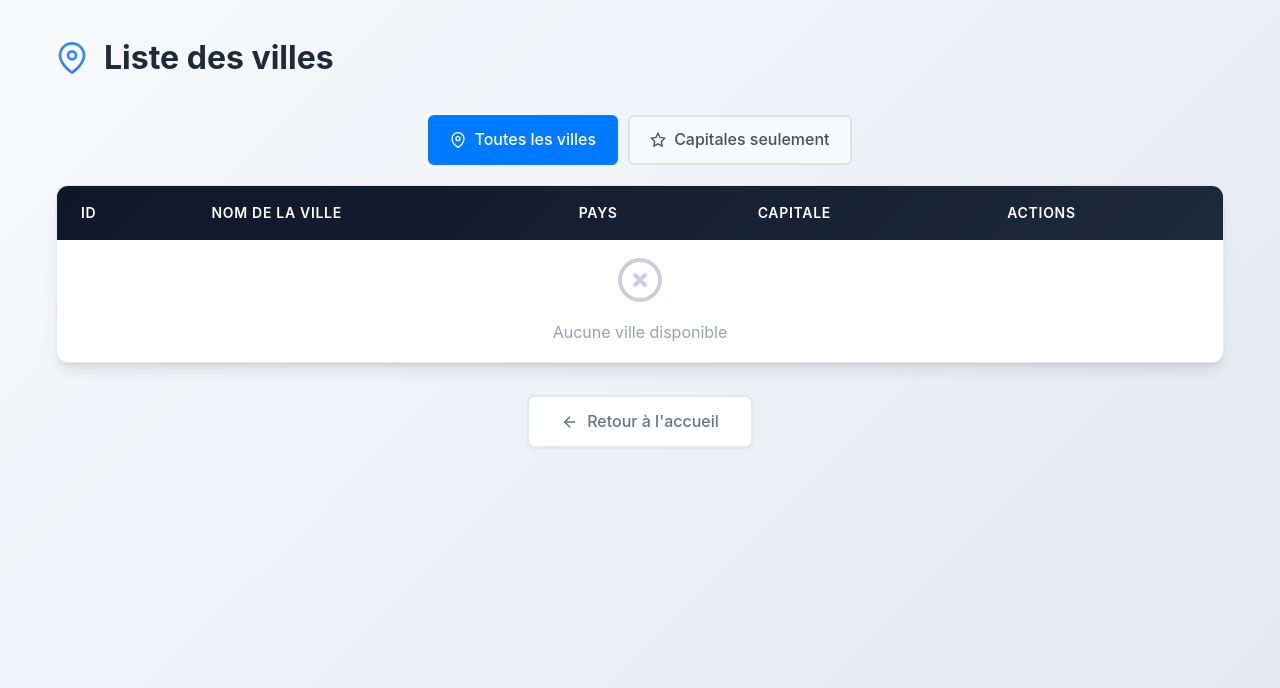
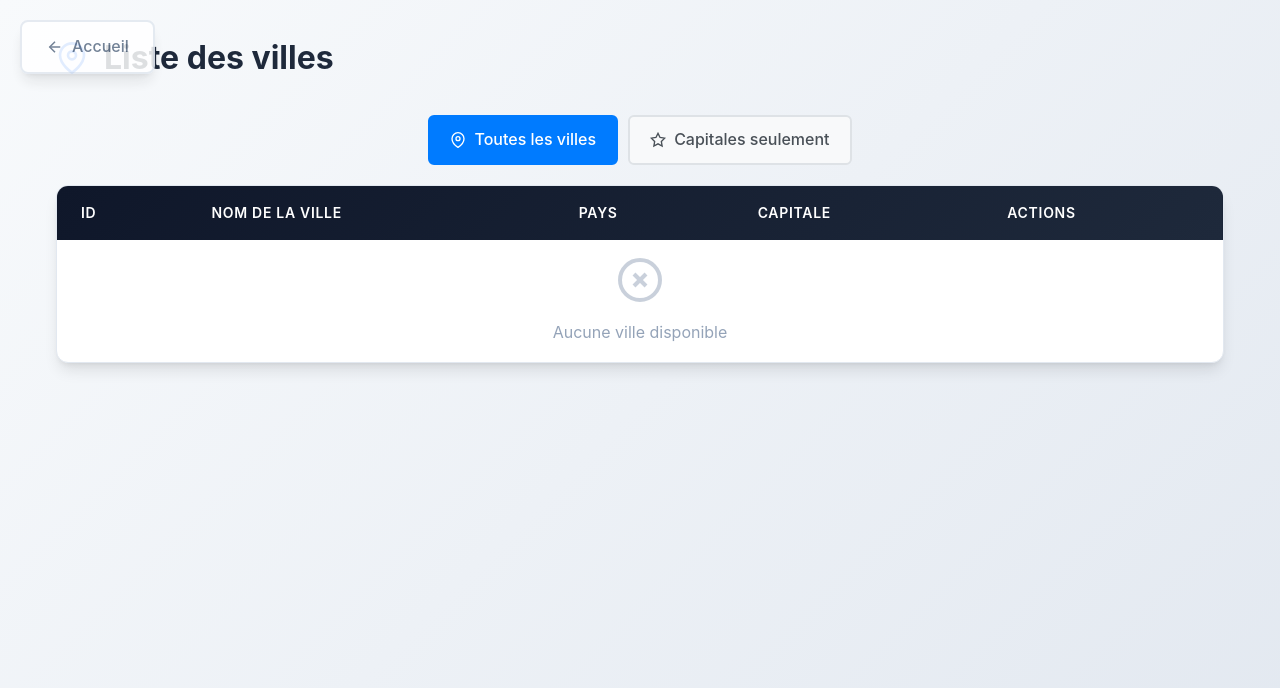
Before and after one commit to Vincent-Murienne/DjangoEvaluation, a Django app: page /city/ in a window 1280 px wide. Shown: the top 688 px of the page. Run offline with Django 5.2, Linux system fonts and the light colour scheme; data that the repository does not hold is empty.

Commit message:
Button flottant

```diff
--- a/DjangoEvaluation/sakila/static/css/styles.css
+++ b/DjangoEvaluation/sakila/static/css/styles.css
@@ -326,39 +326,88 @@ body {
     opacity: 0.5;
 }
 
-/* Buttons */
-.back-button {
-    display: flex;
-    justify-content: center;
-    margin-top: 2rem;
+/* Bouton de retour flottant */
+.floating-back-button {
+    position: fixed;
+    top: 20px;
+    left: 20px;
+    z-index: 1000;
+    opacity: 0.9;
+    transition: var(--transition);
 }
 
-.btn-secondary {
+.floating-back-button:hover {
+    opacity: 1;
+    transform: scale(1.05);
+}
+
+.btn-floating {
     display: inline-flex;
     align-items: center;
     gap: 0.5rem;
     background: white;
     color: var(--text-secondary);
     text-decoration: none;
-    padding: 0.75rem 2rem;
+    padding: 0.75rem 1.5rem;
     border-radius: var(--border-radius);
     font-weight: 500;
     transition: var(--transition);
     border: 2px solid var(--border-color);
-    box-shadow: var(--shadow-sm);
+    box-shadow: var(--shadow-lg);
+    backdrop-filter: blur(10px);
+    background: rgba(255, 255, 255, 0.95);
 }
 
-.btn-secondary:hover {
+.btn-floating:hover {
     background: var(--primary-color);
     color: white;
     border-color: var(--primary-color);
-    transform: translateY(-1px);
-    box-shadow: var(--shadow-md);
+    transform: translateY(-2px) scale(1.05);
+    box-shadow: 0 8px 25px rgba(0, 0, 0, 0.15);
 }
 
-.btn-secondary svg {
+.btn-floating svg {
     width: 18px;
     height: 18px;
+    transition: var(--transition);
+}
+
+.btn-floating:hover svg {
+    transform: translateX(-2px);
+}
+
+/* Version responsive */
+@media (max-width: 768px) {
+    .floating-back-button {
+        top: 15px;
+        left: 15px;
+    }
+
+    .btn-floating {
+        padding: 0.6rem 1.2rem;
+        font-size: 0.9rem;
+    }
+
+    .btn-floating svg {
+        width: 16px;
+        height: 16px;
+    }
+}
+
+/* Animation d'apparition */
+.floating-back-button {
+    animation: fadeInSlide 0.3s ease-out;
+}
+
+@keyframes fadeInSlide {
+    from {
+        opacity: 0;
+        transform: translateX(-20px);
+    }
+    to {
+        opacity: 0.9;
+        transform: translateX(0);
+    }
 }
 
 /* Responsive Design */
--- a/DjangoEvaluation/sakila/templates/city_list.html
+++ b/DjangoEvaluation/sakila/templates/city_list.html
@@ -92,13 +92,13 @@
             </table>
         </div>
 
-        <div class="back-button">
-            <a href="{% url 'accueil' %}" class="btn-secondary">
+        <div class="floating-back-button">
+            <a href="{% url 'accueil' %}" class="btn-floating">
                 <svg viewBox="0 0 24 24" fill="none" stroke="currentColor" stroke-width="2">
                     <path d="M19 12H5"/>
                     <path d="M12 19l-7-7 7-7"/>
                 </svg>
-                Retour à l'accueil
+                Accueil
             </a>
         </div>
     </div>
--- a/DjangoEvaluation/sakila/templates/country_list.html
+++ b/DjangoEvaluation/sakila/templates/country_list.html
@@ -52,13 +52,13 @@
             </table>
         </div>
 
-        <div class="back-button">
-            <a href="{% url 'accueil' %}" class="btn-secondary">
+        <div class="floating-back-button">
+            <a href="{% url 'accueil' %}" class="btn-floating">
                 <svg viewBox="0 0 24 24" fill="none" stroke="currentColor" stroke-width="2">
                     <path d="M19 12H5"/>
                     <path d="M12 19l-7-7 7-7"/>
                 </svg>
-                Retour à l'accueil
+                Accueil
             </a>
         </div>
     </div>
```
